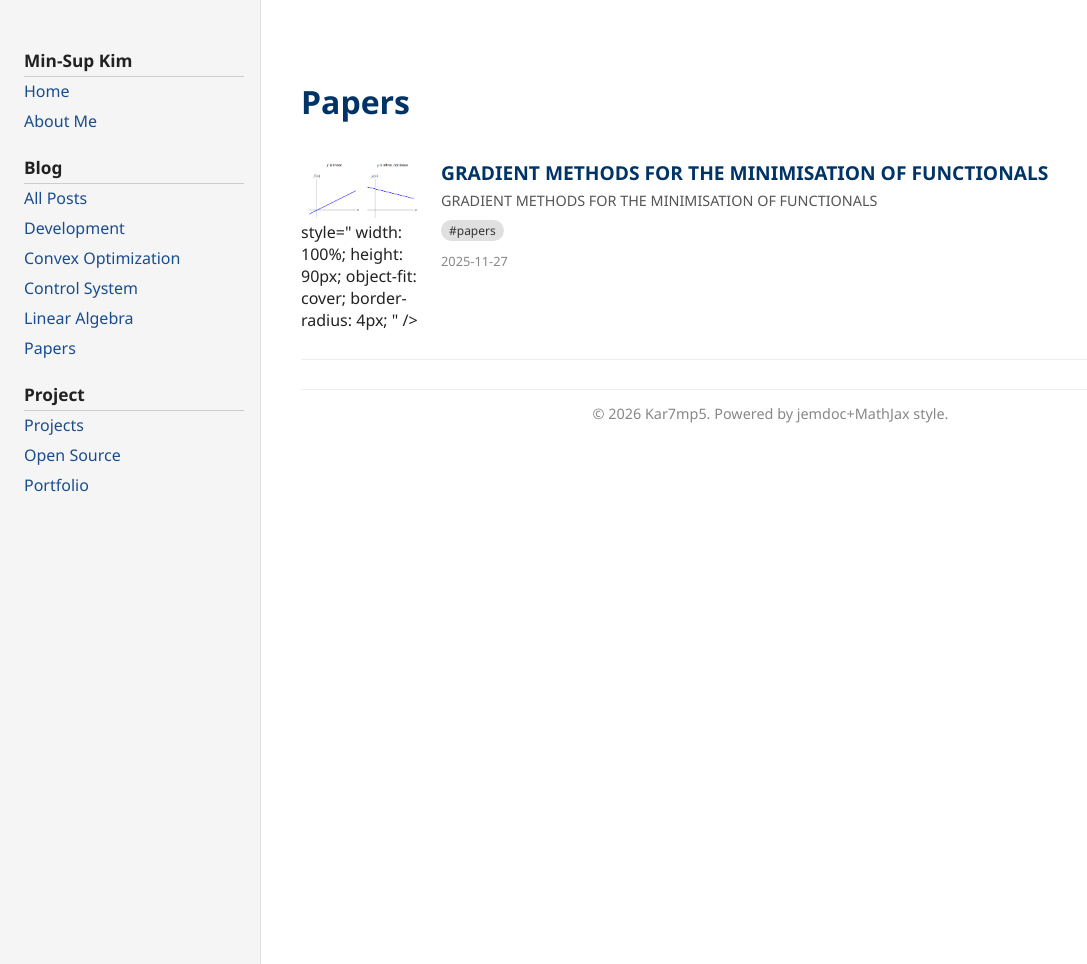
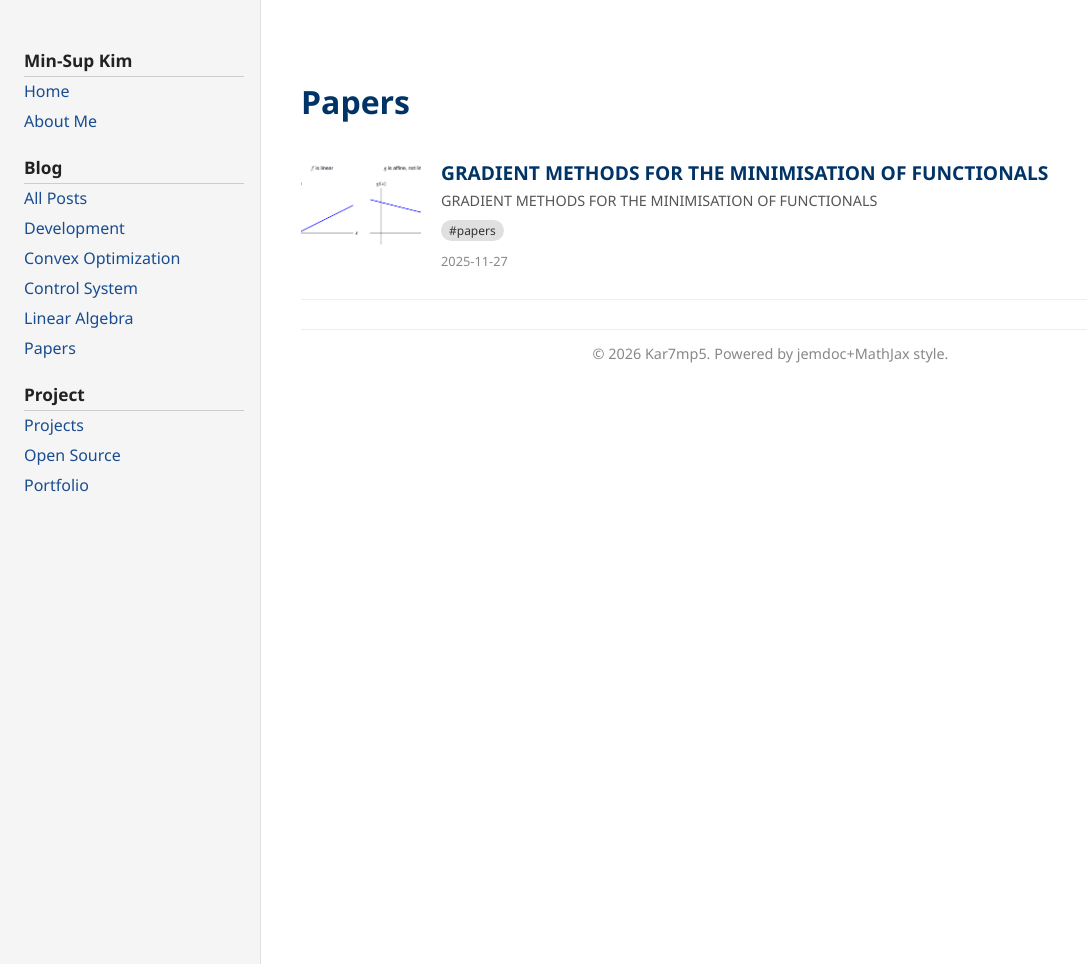
Before and after one commit to kar7mp5/kar7mp5.github.io, a Jekyll site: the page built from categories/papers.md, in a window 1280 px wide. Shown: the whole page, without its empty margins (0-1087 px from the left). Built offline with Jekyll 4.4.1, drawn with Linux system fonts in a browser that asks for light colours.

Commit message:
fix: Fix the css style

```diff
--- a/_layouts/category.html
+++ b/_layouts/category.html
@@ -24,13 +24,8 @@ layout: default
         <div style="width: 120px; flex-shrink: 0">
           <img
             src="{{ post.image }}"
-            alt="{{ post.title | default: 'Post thumbnail' }}" <!-- Default alt text for accessibility -->
-            style="
-              width: 100%;
-              height: 90px;
-              object-fit: cover;
-              border-radius: 4px;
-            "
+            alt="{{ post.title | default: 'Post thumbnail' }}"
+            style="width: 100%; height: 90px; object-fit: cover; border-radius: 4px;"
           />
         </div>
         {% endif %}
```
